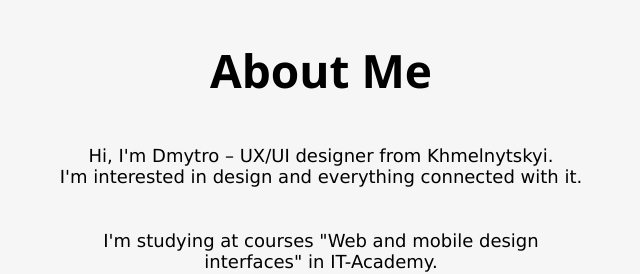
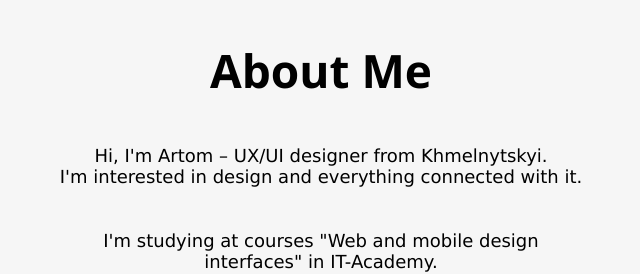
Before and after one commit to AtomSankev/kol, a plain HTML site: page index.html in a window 1280 px wide. Shown: the part 1060-1334 px from the top of the page, 319-959 px from the left. Drawn offline with Linux system fonts and the light colour scheme.

Commit message:
index.html

```diff
--- a/index.html
+++ b/index.html
@@ -44,7 +44,7 @@
         <div id="about" class="aboutme">
             <div class="aboutmein">
             <h1>About Me</h1>
-            <p>Hi, I'm Dmytro – UX/UI designer from Khmelnytskyi. <br>
+            <p>Hi, I'm Artom – UX/UI designer from Khmelnytskyi. <br>
                 I'm interested in design and everything connected with it. </p>
             <p>I'm studying at courses "Web and mobile design <br>
                 interfaces" in IT-Academy.</p>
```
